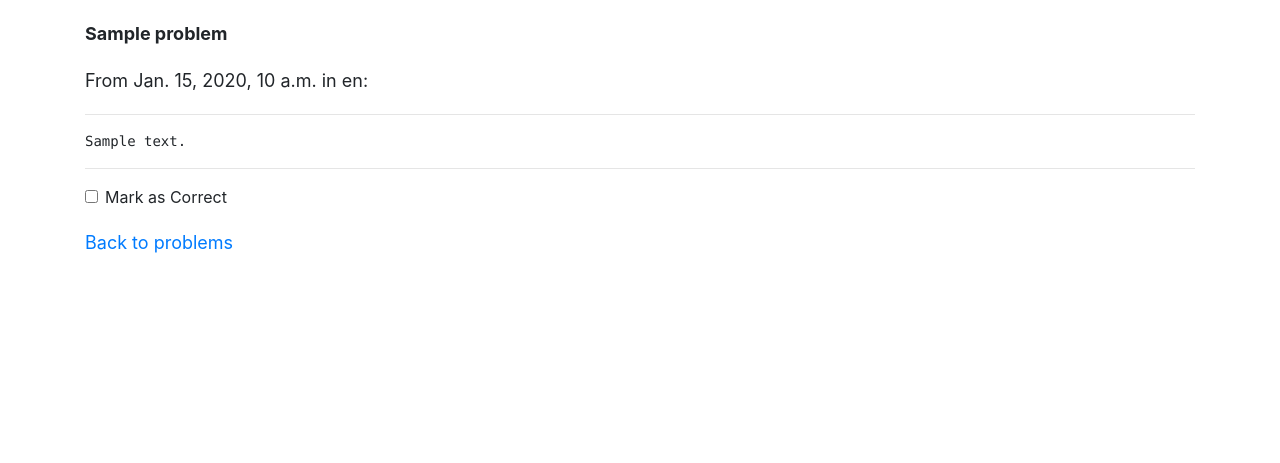
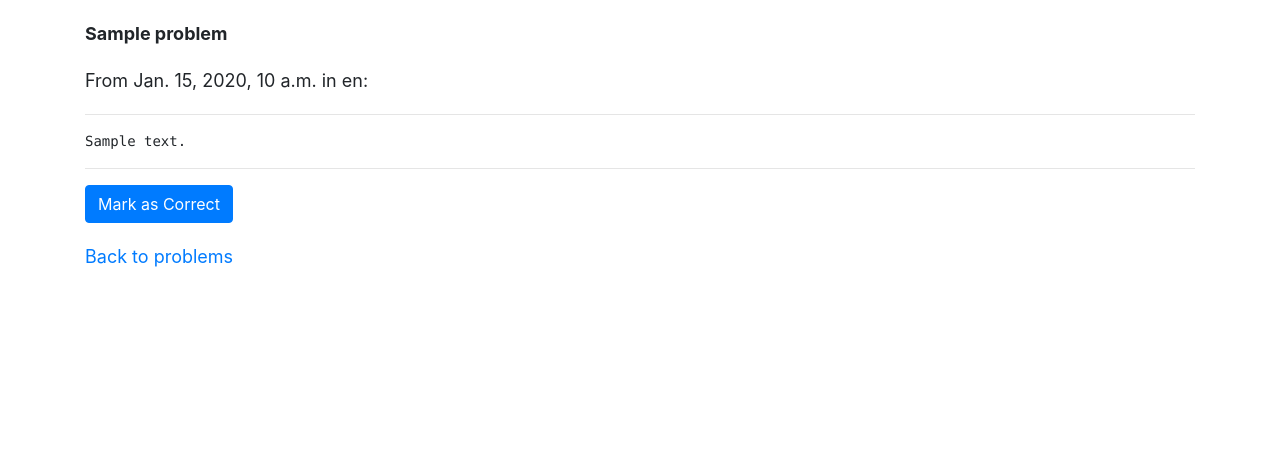
Before and after one commit to pauljickling/whiteboard, a Django app: template problems/templates/problems/answers.html in a window 1280 px wide. Shown: the part 56-519 px from the top of the page. Run offline with Django 3.2, Linux system fonts and the light colour scheme; the template is opened without the code that fills it: most values are stand-ins (such as "Sample title", 1, 10 or a date in 2020); some libraries are stand-ins or nearby versions.

Commit message:
Experimenting with different interface for answers page

```diff
--- a/problems/templates/problems/answers.html
+++ b/problems/templates/problems/answers.html
@@ -17,15 +17,12 @@
 		<div class="container">
 			{% for i in answers %}
 			<form>
-			<p><strong>{{i.problem}}</strong></p>
-			<p>From {{i.answer_date}} in {{i.language}}:</p>
-			<hr/>
-			<pre>{{i.answer|linebreaksbr}}</pre>
-			<hr/>
-				<div class="form-group form-check">
-					<input type="checkbox" class="form-check-input" id="{{i.answer_date}}">
-					<label class="form-check-label" for="{{i.answer_date}}">Mark as Correct</label>
-				</div>
+				<p><strong>{{i.problem}}</strong></p>
+				<p>From {{i.answer_date}} in {{i.language}}:</p>
+				<hr/>
+				<pre>{{i.answer|linebreaksbr}}</pre>
+				<hr/>
+				<button type="submit" class="btn btn-primary">Mark as Correct</button>
 			</form>
 			{% endfor %}
 			<p><a href="{% url 'index' %}">Back to problems</a></p>
```
